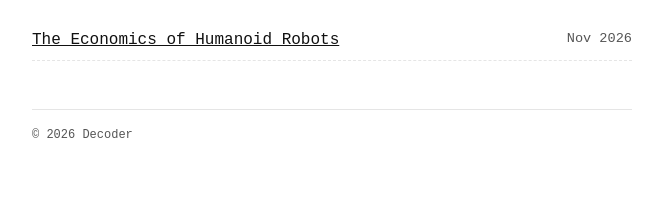
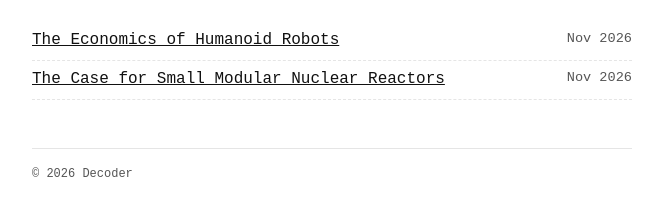
Before and after one commit to nitkreddy/decoder, a plain HTML site: page blog.html in a window 1280 px wide. Shown: the part 146-362 px from the top of the page, without its empty margins (308-971 px from the left). Drawn offline with Linux system fonts and the light colour scheme.

Commit message:
Change title and add new article to blog
Updated the title and added a new article link.

```diff
--- a/blog.html
+++ b/blog.html
@@ -3,7 +3,7 @@
 <head>
   <meta charset="utf-8">
   <meta name="viewport" content="width=device-width, initial-scale=1">
-  <title>Articles | Nithin Reddy</title>
+  <title>Articles | Decoder</title>
   <link rel="stylesheet" href="style.css">
   <link rel="icon" type="image/png" href="images/favicon.jpeg">
 </head>
@@ -23,6 +23,12 @@
       <a href="posts/humanoid-economics.html">The Economics of Humanoid Robots</a>
       <span class="date">Nov 2026</span>
     </li>
+
+    <li>
+      <a href="posts/nuclear-reactors.html">The Case for Small Modular Nuclear Reactors</a>
+      <span class="date">Nov 2026</span>
+    </li>
+
   </ul>
 
   <footer>&copy; 2026 Decoder</footer>
```
